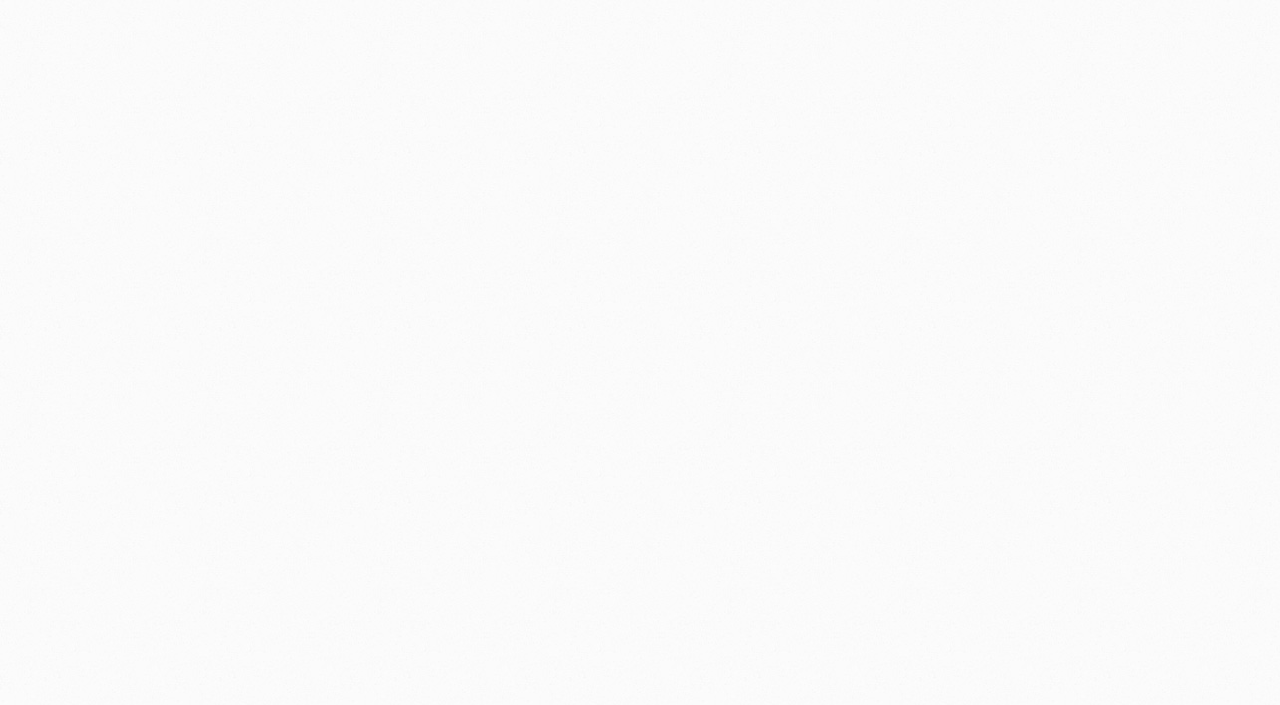
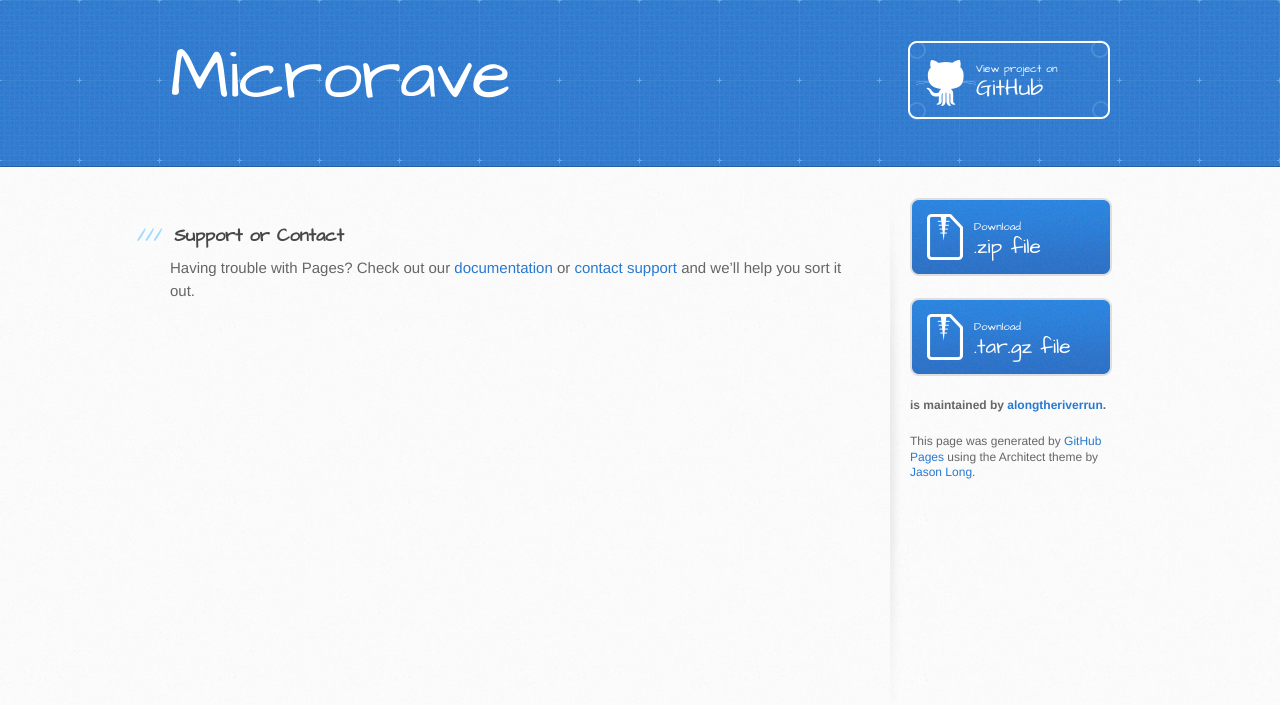
Before and after one commit to alongtheriverrun/mappingrave, a plain HTML site: page index.html in a window 1280 px wide. Drawn offline with Linux system fonts and the light colour scheme.

Commit message:
Update index.html

```diff
--- a/index.html
+++ b/index.html
@@ -16,5 +16,45 @@
     <title>Microrave by alongtheriverrun</title>
   </head>
 
+  <body>
+    <header>
+      <div class="inner">
+        <h1>Microrave</h1>
+        <h2></h2>
+        <a href="https://github.com/alongtheriverrun/mappingrave" class="button"><small>View project on</small> GitHub</a>
+      </div>
+    </header>
+
+    <div id="content-wrapper">
+      <div class="inner clearfix">
+        <section id="main-content">
+
+
+<h3>
+<a id="support-or-contact" class="anchor" href="#support-or-contact" aria-hidden="true"><span aria-hidden="true" class="octicon octicon-link"></span></a>Support or Contact</h3>
+
+<p>Having trouble with Pages? Check out our <a href="https://help.github.com/pages">documentation</a> or <a href="https://github.com/contact">contact support</a> and we’ll help you sort it out.</p>
+        </section>
+
+        <aside id="sidebar">
+          <a href="https://github.com/alongtheriverrun/mappingrave/zipball/master" class="button">
+            <small>Download</small>
+            .zip file
+          </a>
+          <a href="https://github.com/alongtheriverrun/mappingrave/tarball/master" class="button">
+            <small>Download</small>
+            .tar.gz file
+          </a>
+
+          <p class="repo-owner"><a href="https://github.com/alongtheriverrun/mappingrave"></a> is maintained by <a href="https://github.com/alongtheriverrun">alongtheriverrun</a>.</p>
+
+          <p>This page was generated by <a href="https://pages.github.com">GitHub Pages</a> using the Architect theme by <a href="https://twitter.com/jasonlong">Jason Long</a>.</p>
+        </aside>
+      </div>
+    </div>
+
+
+  </body>
+
 
 </html>
```
